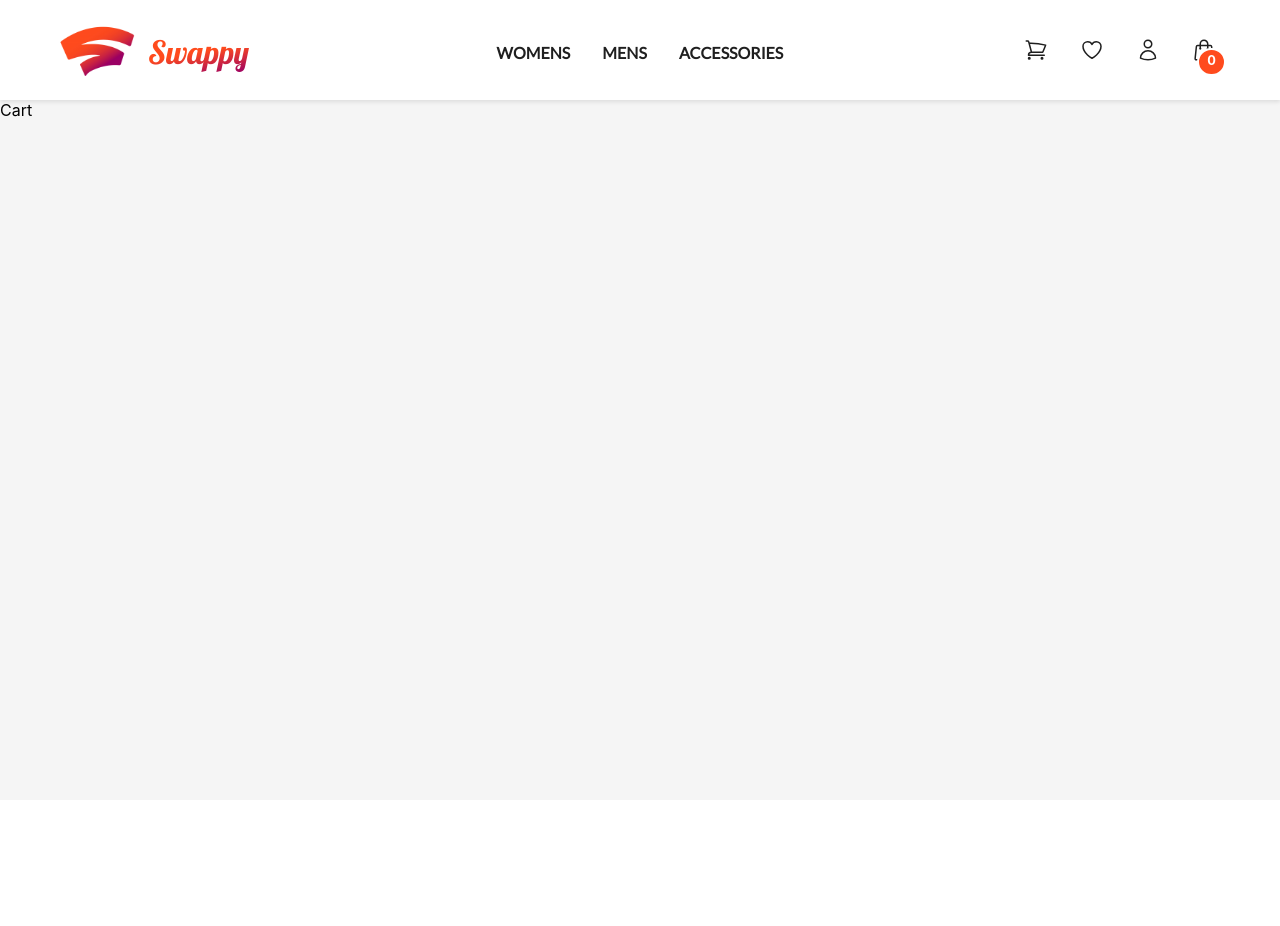
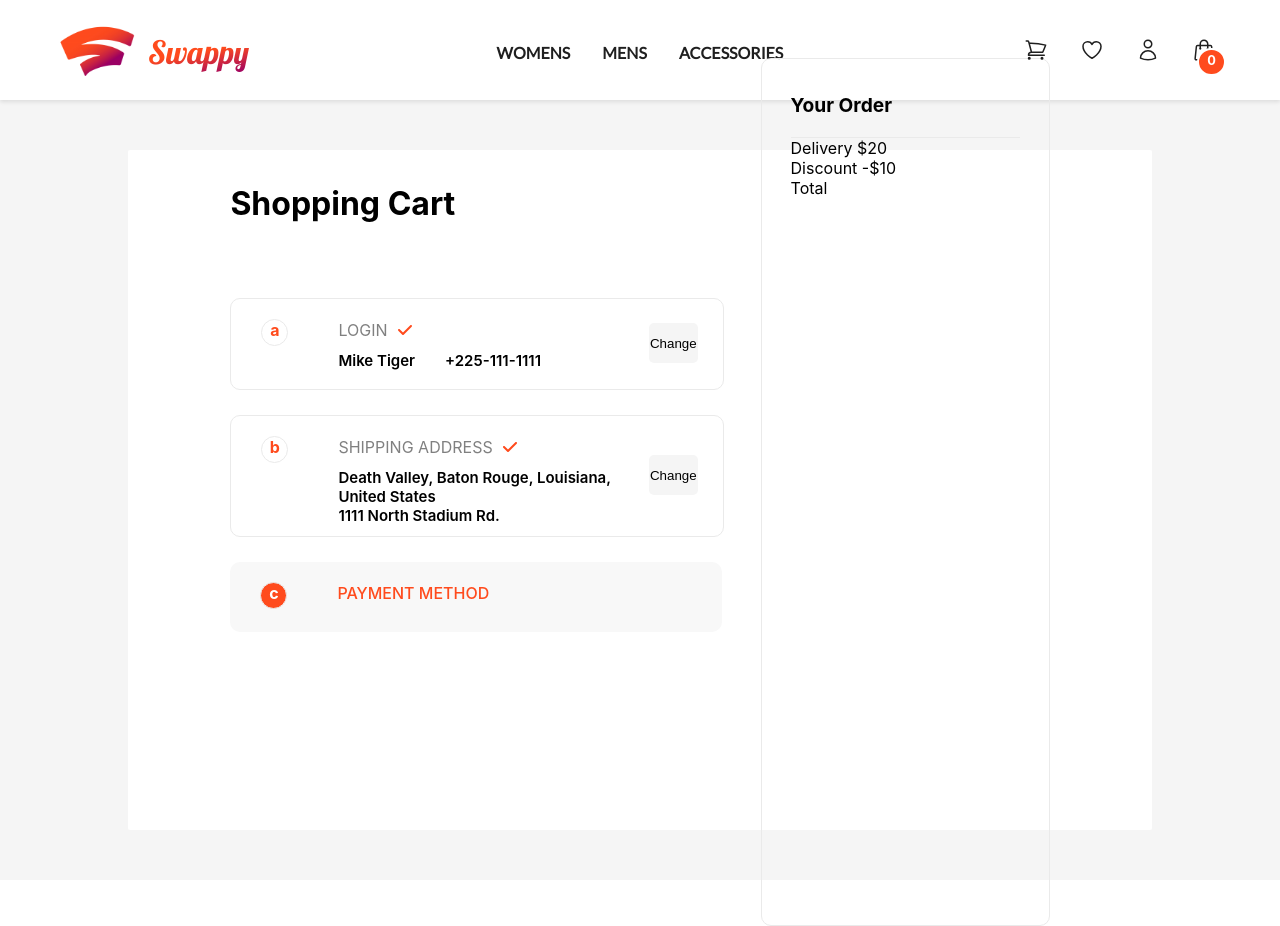
Before and after one commit to taylorplusdavis/csc4402ecommerce, a React (Create React App) app: page /cart in a window 1280 px wide. Before the commit the page ends 800 px from the top, so only its background shows below. Built offline with nearby package versions, Linux system fonts and the light colour scheme.

Commit message:
cart update

```diff
--- a/src/App.js
+++ b/src/App.js
@@ -3,7 +3,7 @@ import { Routes, Route } from "react-router-dom";
 import Home from "./pages/Home/Home";
 import About from "./pages/About";
 import Navbar from "./components/Navbar/Navbar";
-import Cart from "./pages/Cart";
+import Cart from "./pages/Cart/Cart";
 import Sandbox from "./pages/Sandbox";
 import Mens from "./pages/Mens/Mens";
 import Womens from "./pages/Womens/Womens";
--- a/src/components/ProductItem/ProductItem.css
+++ b/src/components/ProductItem/ProductItem.css
@@ -20,7 +20,7 @@
 }
 
 .prodItem__image:hover {
-  transform: scale(1.1);
+  transform: scale(1.05);
   cursor: pointer;
 }
 
--- a/src/components/ProductItem/ProductItem.js
+++ b/src/components/ProductItem/ProductItem.js
@@ -22,6 +22,10 @@ function ProductItem({
         cart.push(id);
         localStorage.setItem("cart", JSON.stringify(cart));
       }
+    } else {
+      let cart = [];
+      cart.push(id);
+      localStorage.setItem("cart", JSON.stringify(cart));
     }
   };
 
--- a/src/index.js
+++ b/src/index.js
@@ -8,9 +8,7 @@ import { BrowserRouter } from "react-router-dom";
 const root = ReactDOM.createRoot(document.getElementById("root"));
 root.render(
   <BrowserRouter>
-    <React.StrictMode>
       <App />
-    </React.StrictMode>
   </BrowserRouter>
 );
 
--- a/src/pages/Cart.js
+++ /dev/null
@@ -1,7 +0,0 @@
-import React from "react";
-
-function Cart() {
-  return <div>Cart</div>;
-}
-
-export default Cart;
--- /dev/null
+++ b/src/pages/Cart/Cart.css
@@ -0,0 +1,135 @@
+.cart__wrapper {
+    width: 100%;
+    height: 100%;
+    display: flex;
+    justify-content: center;
+    align-items: center;
+}
+
+.cart__container {
+    background-color: white;
+    width: 80%;
+    height: 85vh;
+    margin: 50px 0px;
+    border-radius: 2px;
+    display: flex;
+    justify-content: center;
+    align-items: center;
+}
+
+.cart__container__inner {
+    width: 80%;
+    height: 90%;
+}
+
+.cart__login {
+    width: 60%;
+    height: 90px;
+    margin: 75px 0px 25px 0px;
+    border: 1.5px solid #eaeaea;
+    border-radius: 10px;
+}
+
+.cart__step {
+    color: #ff4b1d;
+    width: 25px;
+    height: 25px;
+    margin: 20px 0px 0px 30px;
+    border: 1px solid #eaeaea;
+    border-radius: 15px;
+    display: inline-flex;
+    justify-content: center;
+    font-weight: 700;
+}
+
+.payment__step {
+    background-color: #ff4b1d;
+    color: white;
+}
+
+.cart__label {
+    color: gray;
+    margin: 0px 10px 0px 50px;
+    display: inline;
+    font-weight: 400;
+}
+
+.payment__label {
+    color: #ff4b1d;
+    font-weight: 500;
+}
+
+.cart__check {
+    color: #ff4b1d;
+}
+
+.cart__info {
+    margin: 5px 107px;
+    font-size: 15px;
+    font-weight: 600;
+}
+
+.cart__info span {
+    margin-left: 30px;
+}
+
+.cart__change {
+    background-color:  #f5f5f5;
+    width: 10%;
+    height: 40px;
+    margin: -52px 25px 0px 0px;
+    border: none;
+    border-radius: 5px;
+    float: right;
+    cursor: pointer;
+}
+
+.cart__change:hover {
+    transform: scale(1.02);
+}
+
+.change__shipping {
+    margin: -75px 25px 0px 0px;
+}
+
+.cart__shipping {
+    width: 60%;
+    height: 120px;
+    margin: 0px 0px 25px 0px;
+    border: 1.5px solid #eaeaea;
+    border-radius: 10px;
+}
+
+.cart__payment__method__container {
+    width: 60%;
+    height: 59.4%;
+}
+
+.cart__payment__method__label {
+    background-color: #f8f8f8;
+    width: 100%;
+    height: 70px;
+    border-radius: 10px;
+}
+
+.cart__order {
+    height: 866px;
+    width: 35%;
+    margin: -868px 0px 0px 0px;
+    border: 1px solid #eaeaea;
+    border-radius: 10px;
+    display: flex;
+    justify-content: center;
+    align-items: center;
+    float: right;
+}
+
+.cart__order__inner {
+    width: 80%;
+    height: 92%;
+}
+
+.cart__order__label {
+    padding-bottom: 20px;
+    border-bottom: 1px solid #eaeaea;
+}
--- /dev/null
+++ b/src/pages/Cart/Cart.js
@@ -0,0 +1,56 @@
+import React from "react";
+import { FontAwesomeIcon } from '@fortawesome/react-fontawesome';
+import { faCheck } from '@fortawesome/free-solid-svg-icons';
+import "./Cart.css";
+
+function getOrder() {
+  let cart = localStorage.getItem("cart");
+}
+
+function getTotal() {
+
+}
+
+function Cart() {
+  return (
+    <div className="cart__wrapper">
+      <div className="cart__container">
+        <div className="cart__container__inner">
+          <h1>Shopping Cart</h1>
+          <div className="cart__login">
+            <div className="cart__step">a</div>
+            <p className="cart__label">LOGIN</p>
+            <span className="cart__check"><FontAwesomeIcon icon={faCheck} /></span>
+            <p className="cart__info">Mike Tiger<span>+225-111-1111</span></p>
+            <button className="cart__change">Change</button>
+          </div>
+          <div className="cart__shipping">
+            <div className="cart__step">b</div>
+            <p className="cart__label">SHIPPING ADDRESS</p>
+            <span className="cart__check"><FontAwesomeIcon icon={faCheck} /></span>
+            <p className="cart__info">Death Valley, Baton Rouge, Louisiana, United States<br/>
+                                             1111 North Stadium Rd.</p>
+            <button className="cart__change change__shipping">Change</button>
+          </div>
+          <div className="cart__payment__method__container">
+            <div className="cart__payment__method__label">
+              <div className="cart__step payment__step">c</div>
+              <p className="cart__label payment__label">PAYMENT METHOD</p>
+            </div>
+          </div>
+          <div className="cart__order">
+            <div className="cart__order__inner">
+              <h2 className="cart__order__label">Your Order</h2>
+              <div>{getOrder()}</div>
+              <p>Delivery $20</p>
+              <p>Discount -$10</p>
+              <p>Total {getTotal()}</p>
+            </div>
+          </div>
+        </div>
+      </div>
+    </div>
+  );
+}
+
+export default Cart;
```
Also changed, not shown: package.json (+7 -0 lines), 1 other file (tests, documents, lock files or other folders).
